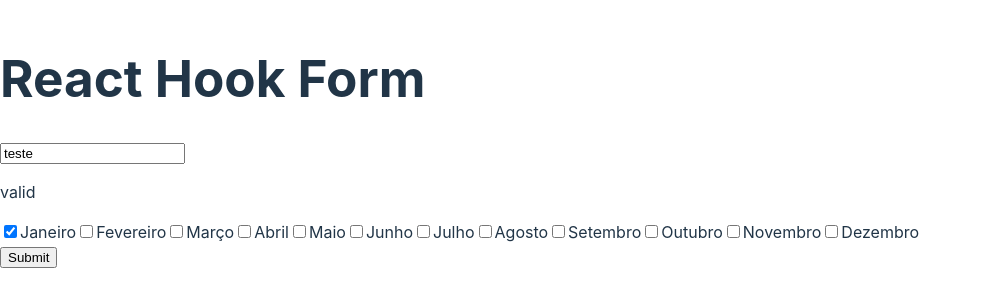
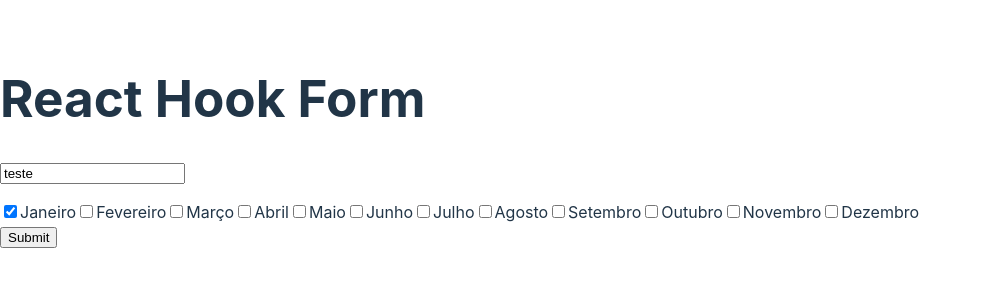
Before and after one commit to victor-magaldi/forms-libs-studies, a React (Vite) app: page / in a window 1280 px wide. Shown: the part 258-564 px from the top of the page, without its empty margins (0-982 px from the left). Built offline with nearby package versions, Linux system fonts and the light colour scheme.

Commit message:
errors rendering

```diff
--- a/src/components/HookForm.tsx
+++ b/src/components/HookForm.tsx
@@ -15,13 +15,12 @@ type FormValues = {
 };
 
 function Input(props: UseControllerProps<FormValues>) {
-  const { field, fieldState, formState } = useController(props);
-  console.log(formState);
+  const { field, fieldState } = useController(props);
   return (
     <div>
       <label htmlFor=""></label>
       <input {...field} placeholder={props.name} />
-      <p>{fieldState.invalid ? "invalid" : "valid"}</p>
+      <p>{fieldState?.error?.message ? fieldState?.error?.message : null}</p>
     </div>
   );
 }
@@ -38,7 +37,7 @@ export function HookForm() {
     mode: "onChange",
     resolver: zodResolver(schema),
   });
-
+  console.log("errors", errors);
   const CheckboxGroup = ({ options, name }: any) => {
     const {
       field: { value, onChange },
```
